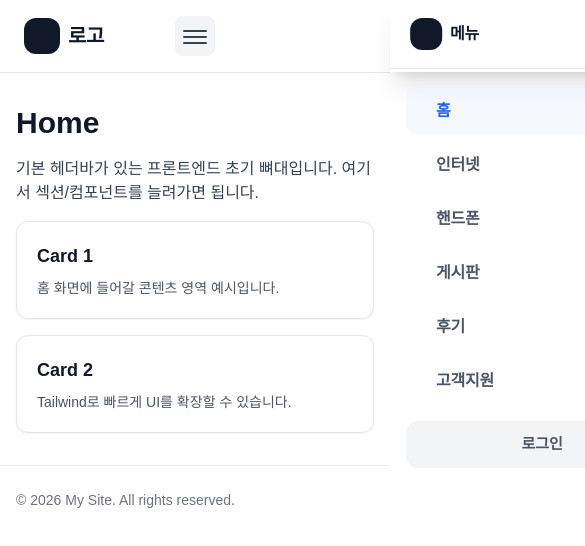
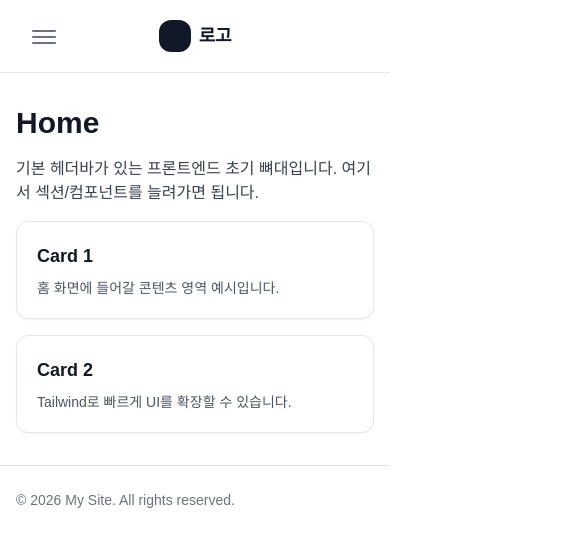
Before and after one commit to JGcompany93/tongsinit, a React (Vite) app: page / in a window 390 px wide. Shown: the top 546 px of the page, 585 px wide, since content can reach past the window. Built offline with nearby package versions, Linux system fonts and the light colour scheme; a web font is replaced by a local one.

Commit message:
모바일 햄버거 수정

```diff
--- a/src/components/Header.tsx
+++ b/src/components/Header.tsx
@@ -47,10 +47,12 @@ export default function Header() {
   return (
     <header className="sticky top-0 z-50 border-b bg-white/80 backdrop-blur">
       <div className="mx-auto max-w-6xl px-6">
-        {/* 3컬럼: 좌(로고) / 중(메뉴) / 우(로그인) */}
+        {/* 3컬럼: 좌 / 중 / 우  (PC는 기존 유지, 모바일만 배치 변경) */}
         <div className="grid h-[72px] grid-cols-[1fr_auto_1fr] items-center">
-          {/* 로고 */}
+          {/* 좌측: PC 로고 유지 / 모바일 햄버거 */}
           <div className="flex items-center justify-start">
+            {/* PC 로고 (기존 그대로) */}
+            <div className="hidden lg:flex items-center justify-start">
               <NavLink to="/" className="group flex items-center gap-2">
                 <div className="h-9 w-9 rounded-xl bg-gray-900" />
                 <span className="text-xl font-bold tracking-[-0.02em] text-gray-900 transition-colors group-hover:text-blue-600">
@@ -59,7 +61,25 @@ export default function Header() {
               </NavLink>
             </div>
 
-          {/* 중앙 메뉴 (PC) */}
+            {/* 모바일: 햄버거 버튼 (맨 왼쪽) */}
+            <button
+              className="lg:hidden inline-flex items-center justify-center p-2"
+              onClick={() => setMobileOpen(true)}
+              aria-label="메뉴 열기"
+              aria-expanded={mobileOpen}
+            >
+              {/* 투명 배경 + 회색 줄 3개 */}
+              <span className="relative block h-6 w-6">
+                <span className="absolute left-0 top-[6px] h-[2px] w-6 rounded-full bg-gray-500" />
+                <span className="absolute left-0 top-[12px] h-[2px] w-6 rounded-full bg-gray-500" />
+                <span className="absolute left-0 top-[18px] h-[2px] w-6 rounded-full bg-gray-500" />
+              </span>
+            </button>
+          </div>
+
+          {/* 중앙: PC 메뉴 유지 / 모바일 로고 중앙 */}
+          <div className="flex items-center justify-center">
+            {/* PC 중앙 메뉴 (기존 그대로) */}
             <nav className="hidden lg:flex items-center justify-center whitespace-nowrap">
               {items.map((it) => {
                 const active = isActivePath(it.to);
@@ -100,7 +120,16 @@ export default function Header() {
               })}
             </nav>
 
-          {/* 우측: 로그인(PC) + 햄버거(모바일) */}
+            {/* 모바일 로고 (헤더 정중앙) */}
+            <NavLink to="/" className="lg:hidden group flex items-center gap-2">
+              <div className="h-8 w-8 rounded-xl bg-gray-900" />
+              <span className="text-[18px] font-bold tracking-[-0.02em] text-gray-900 transition-colors group-hover:text-blue-600">
+                로고
+              </span>
+            </NavLink>
+          </div>
+
+          {/* 우측: PC 로그인 유지 / 모바일은 빈 공간(정중앙 고정용) */}
           <div className="flex items-center justify-end gap-2">
             <NavLink
               to="/login"
@@ -108,50 +137,36 @@ export default function Header() {
             >
               로그인
             </NavLink>
-
-            {/* 모바일: 햄버거 버튼 (우측 끝) */}
-            <button
-              className="lg:hidden inline-flex items-center justify-center rounded-lg bg-gray-100 p-2 text-gray-700 transition-colors hover:bg-gray-200"
-              onClick={() => setMobileOpen(true)}
-              aria-label="메뉴 열기"
-              aria-expanded={mobileOpen}
-            >
-              {/* 햄버거 아이콘 */}
-              <span className="relative block h-6 w-6">
-                <span className="absolute left-0 top-[6px] h-[2px] w-6 rounded-full bg-gray-700" />
-                <span className="absolute left-0 top-[12px] h-[2px] w-6 rounded-full bg-gray-700" />
-                <span className="absolute left-0 top-[18px] h-[2px] w-6 rounded-full bg-gray-700" />
-              </span>
-            </button>
           </div>
         </div>
       </div>
 
-      {/* 모바일 드로어 메뉴 (모바일만) */}
+      {/* 모바일 드로어 메뉴 (모바일만)
+          - 헤더(72px) 아래에서만 나오게 해서 "헤더/기존 메뉴와 겹침" 방지 */}
       <div
         className={[
           "lg:hidden",
-          "fixed inset-0 z-[60]",
+          "fixed left-0 right-0 bottom-0 top-[72px] z-[60]",
           mobileOpen ? "pointer-events-auto" : "pointer-events-none"
         ].join(" ")}
         aria-hidden={!mobileOpen}
       >
-        {/* 오버레이 */}
+        {/* 오버레이: 남는 공간 회색 어둡게 */}
         <div
           className={[
-            "absolute inset-0 bg-black/40 backdrop-blur-[2px]",
+            "absolute inset-0 bg-gray-900/40",
             "transition-opacity duration-300",
             mobileOpen ? "opacity-100" : "opacity-0"
           ].join(" ")}
           onClick={() => setMobileOpen(false)}
         />
 
-        {/* 오른쪽 패널 */}
+        {/* 왼쪽 패널 (햄버거가 왼쪽이므로 패널도 왼쪽에서 나오게) */}
         <aside
           className={[
-            "absolute right-0 top-0 h-full w-[78vw] max-w-[320px] bg-white shadow-xl",
+            "absolute left-0 top-0 h-full w-[78vw] max-w-[320px] bg-white shadow-xl",
             "transition-transform duration-300 ease-out",
-            mobileOpen ? "translate-x-0" : "translate-x-full"
+            mobileOpen ? "translate-x-0" : "-translate-x-full"
           ].join(" ")}
         >
           {/* 상단 영역 */}
@@ -196,7 +211,8 @@ export default function Header() {
                   }
                 >
                   <span className="inline-flex items-center gap-2">
-                    <span className="h-1.5 w-1.5 rounded-full bg-transparent group-hover:bg-blue-600" />
+                    {/* 기존 파란 점 느낌 제거: hover에서도 색 안 바뀌게 */}
+                    <span className="h-1.5 w-1.5 rounded-full bg-transparent" />
                     {it.label}
                   </span>
                 </NavLink>
```
Lines whose indentation alone changed are shown as unchanged.
